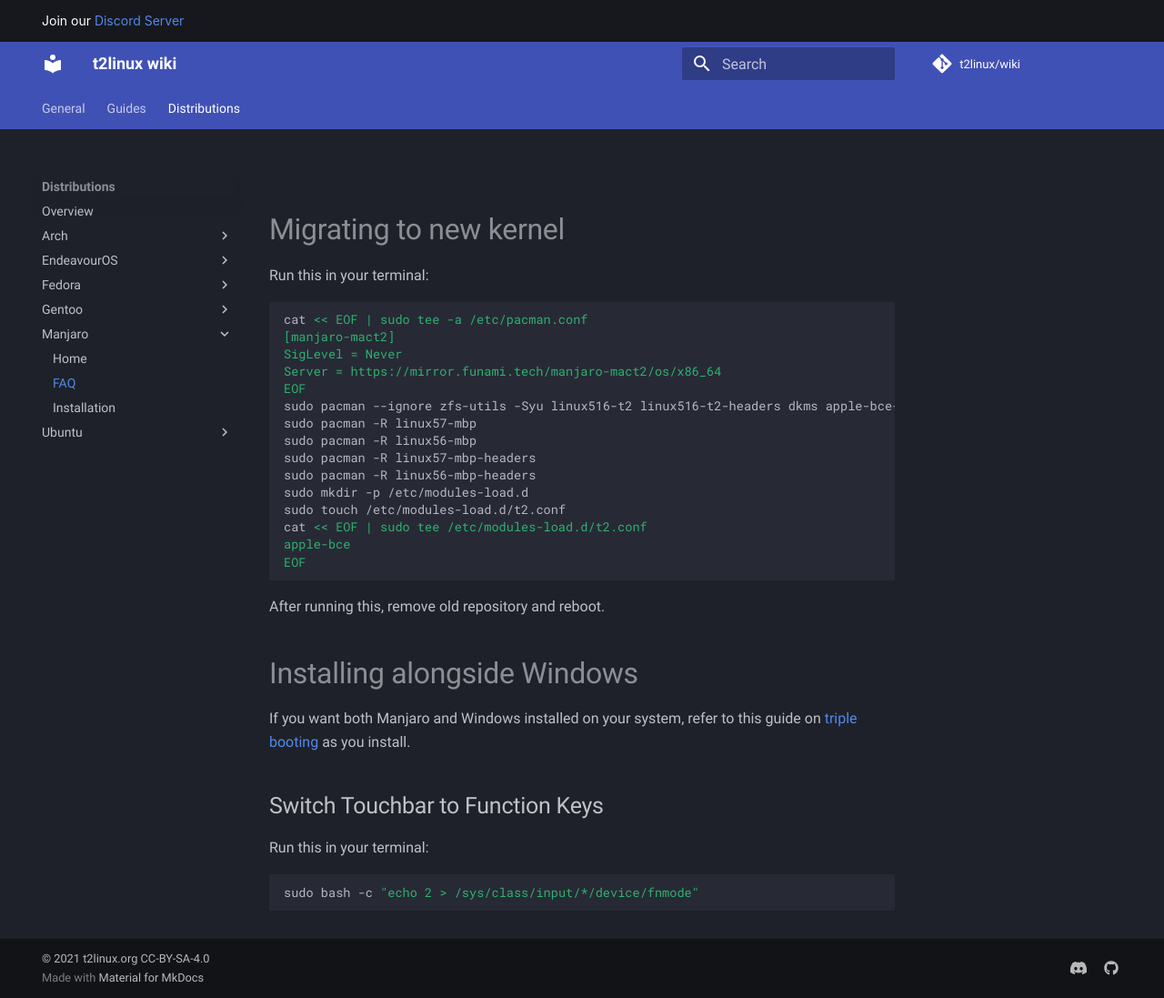
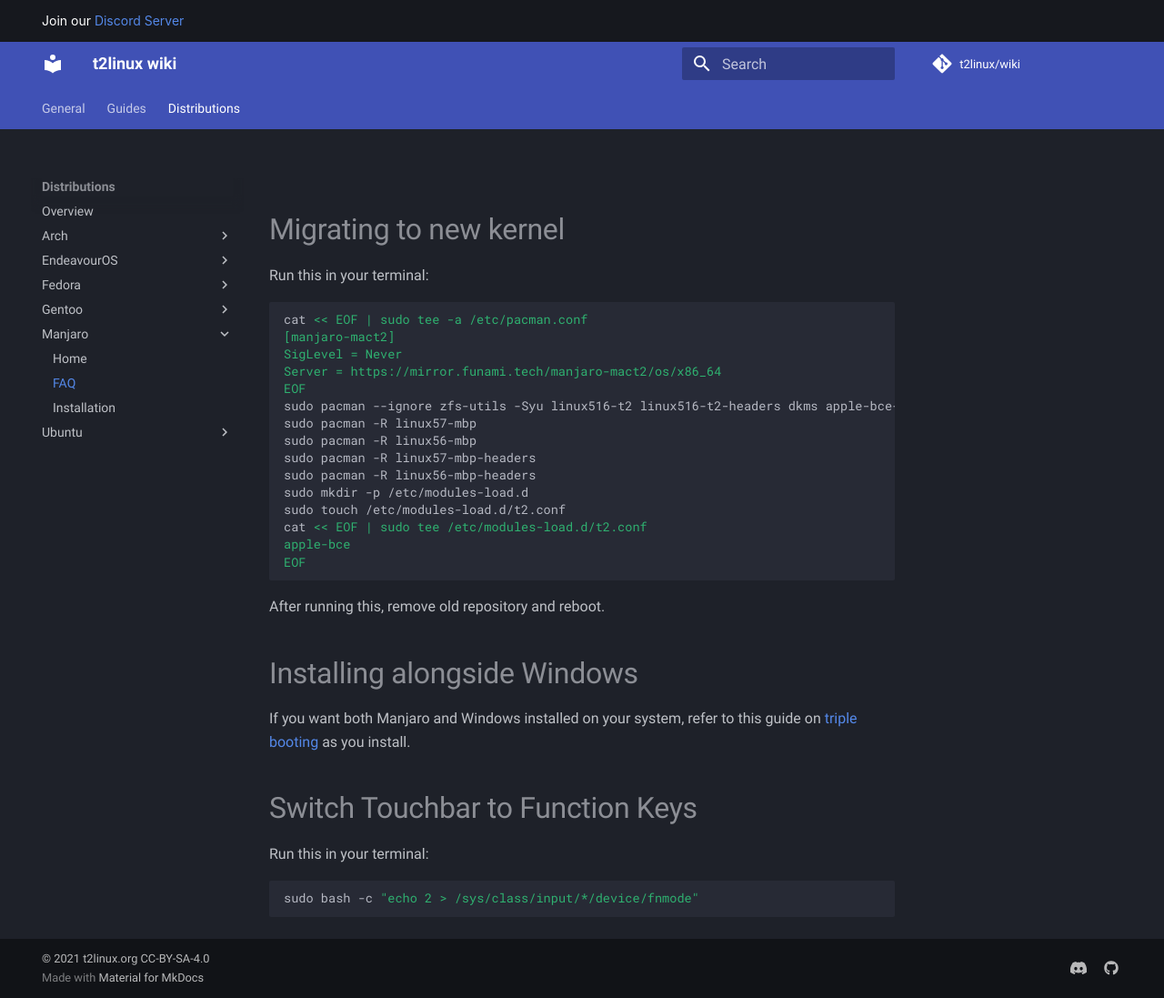
Before and after one commit to t2linux/wiki, an MkDocs documentation site: the page built from docs/distributions/manjaro/faq.md, in a window 1280 px wide and 1097 px high. Shown: the whole window at 91% size. Built offline with MkDocs 1.6.1 and Material for MkDocs 9.7.7, drawn with Linux system fonts in a browser that asks for light colours; comment, search, counter and statistics services are not loaded.

Commit message:
Update faq.md

```diff
--- a/docs/distributions/manjaro/faq.md
+++ b/docs/distributions/manjaro/faq.md
@@ -26,7 +26,7 @@ After running this, remove old repository and reboot.
 
 If you want both Manjaro and Windows installed on your system, refer to this guide on [triple booting](https://wiki.t2linux.org/guides/windows/) as you install.
 
-## Switch Touchbar to Function Keys
+# Switch Touchbar to Function Keys
 
 Run this in your terminal:
 
```
